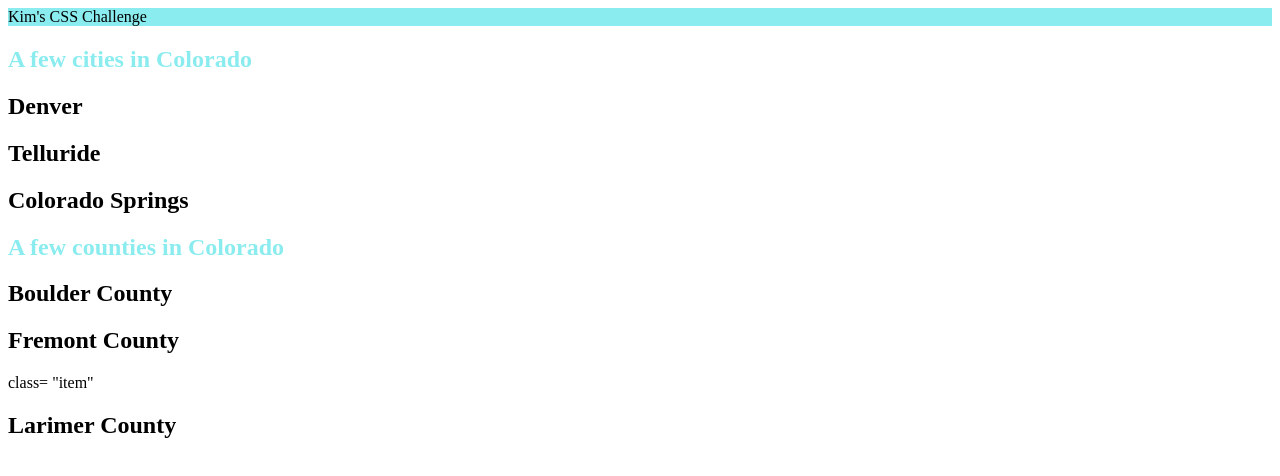
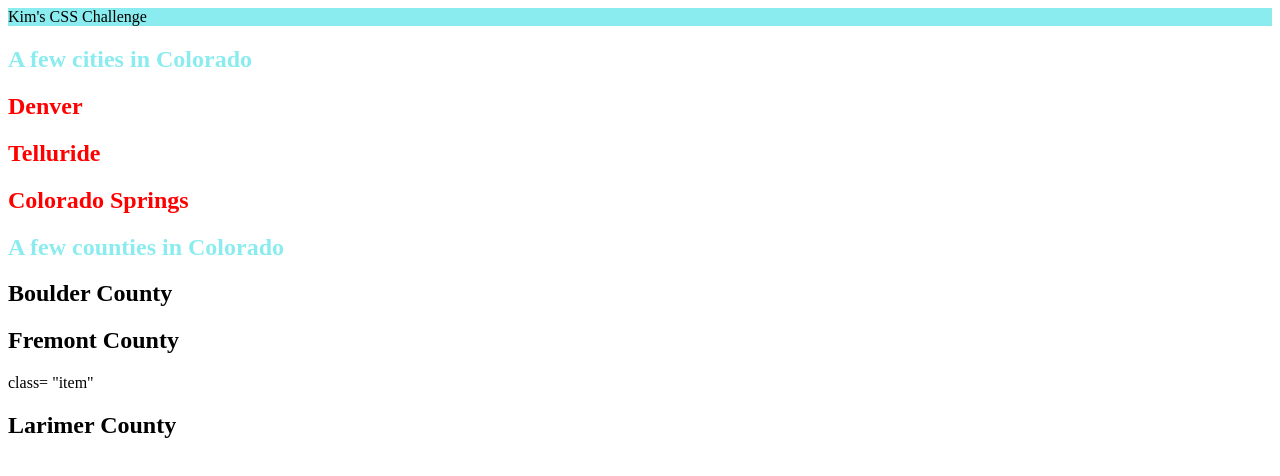
Before and after one commit to jennyknuth/KimCSS-Challenge, a plain HTML site: page index.html in a window 1280 px wide. Drawn offline with Linux system fonts and the light colour scheme.

Commit message:
fixed the typo for the red text

```diff
--- a/style.css
+++ b/style.css
@@ -7,6 +7,6 @@ h1 {
   font: Helvetica;
 }
 
-.item h1 {
+.items h2 {
   color: red;
 }
```
